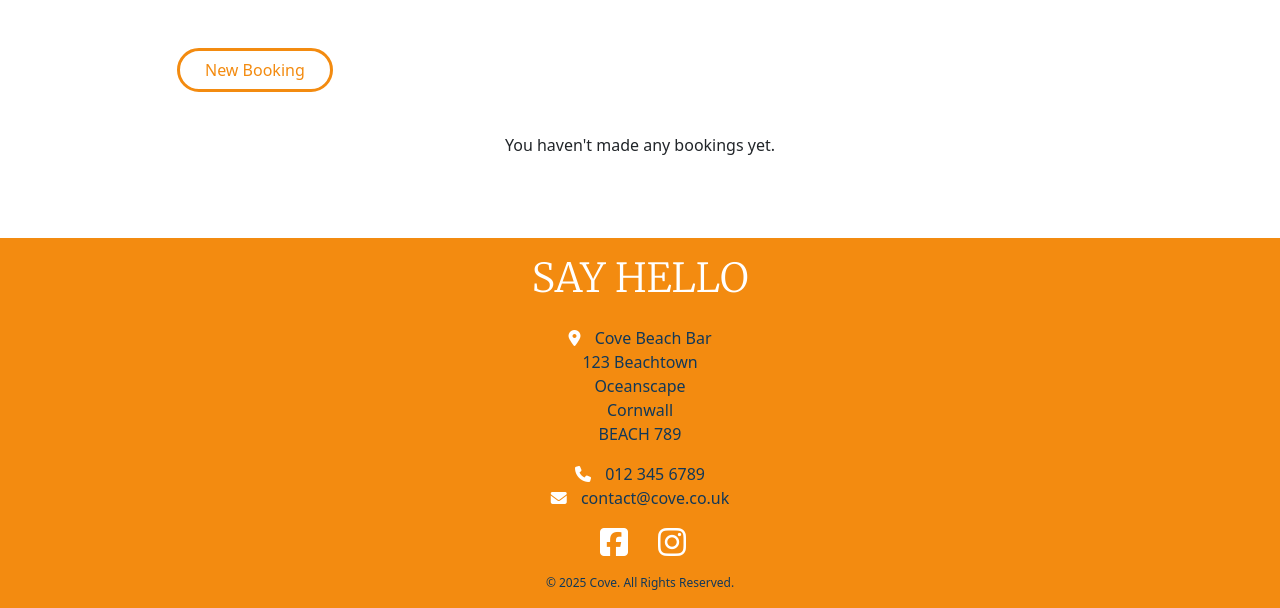
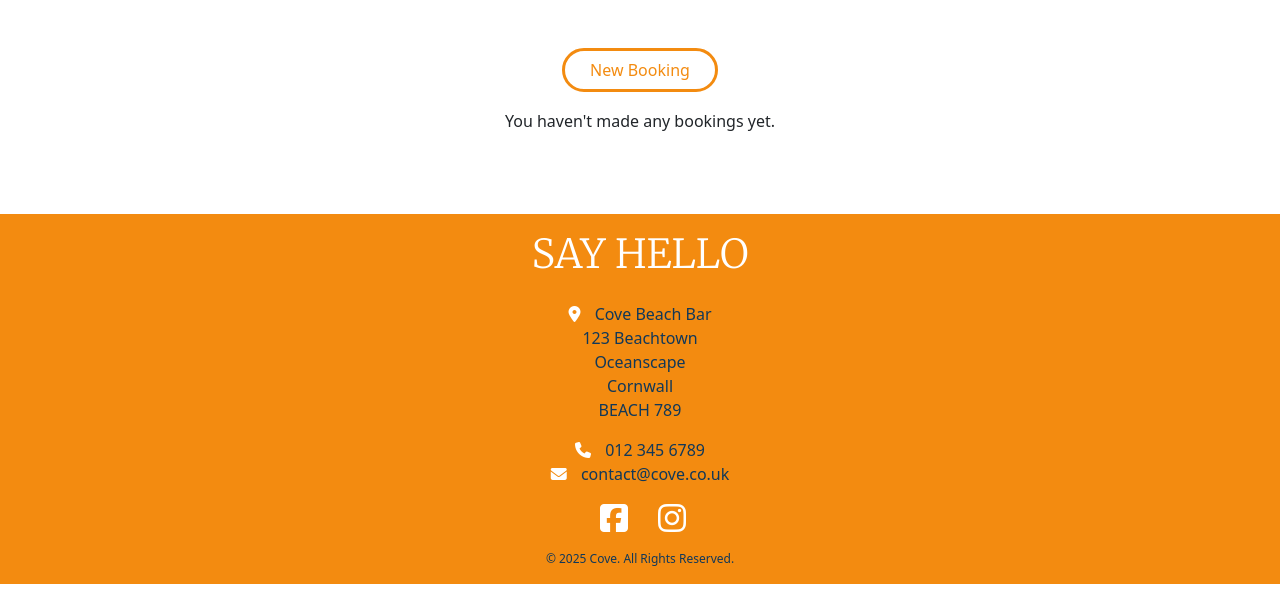
Before and after one commit to naomihunt25/the-cove, a Django app: page /bookings/ in a window 1280 px wide. Shown: the part 282-890 px from the top of the page. After the commit the page ends 866 px from the top, so only its background shows below. Run offline with Django 5.2, Linux system fonts and the light colour scheme; the visitor is signed in with stand-in values (Sample User, id 1); data that the repository does not hold is empty; some libraries are stand-ins or nearby versions.

Commit message:
style: centered new booking button

```diff
--- a/bookings/static/css/style.css
+++ b/bookings/static/css/style.css
@@ -57,6 +57,11 @@ h2 {
   background-color: var(--secondary-color) !important;
   transition: color 0.3s ease-in-out;
   border-color: var(--secondary-color) !important;
+}
+
+/* New bookings button */
+.center-button {
+  text-align: center;
 }
 
 /* Navbar */
--- a/bookings/templates/bookings/booking_list.html
+++ b/bookings/templates/bookings/booking_list.html
@@ -20,7 +20,7 @@
 <section class="container mt-5 mb-5">
   <div class="row justify-content-center">
     <div class="col-12 col-md-10">
-      <div class="d-flex justify-content-between align-items-center mb-4">
+      <div class="center-button">
         <a href="{% url 'booking_form' %}" class="btn custom-button-outline">New Booking</a>
       </div>
 
```
